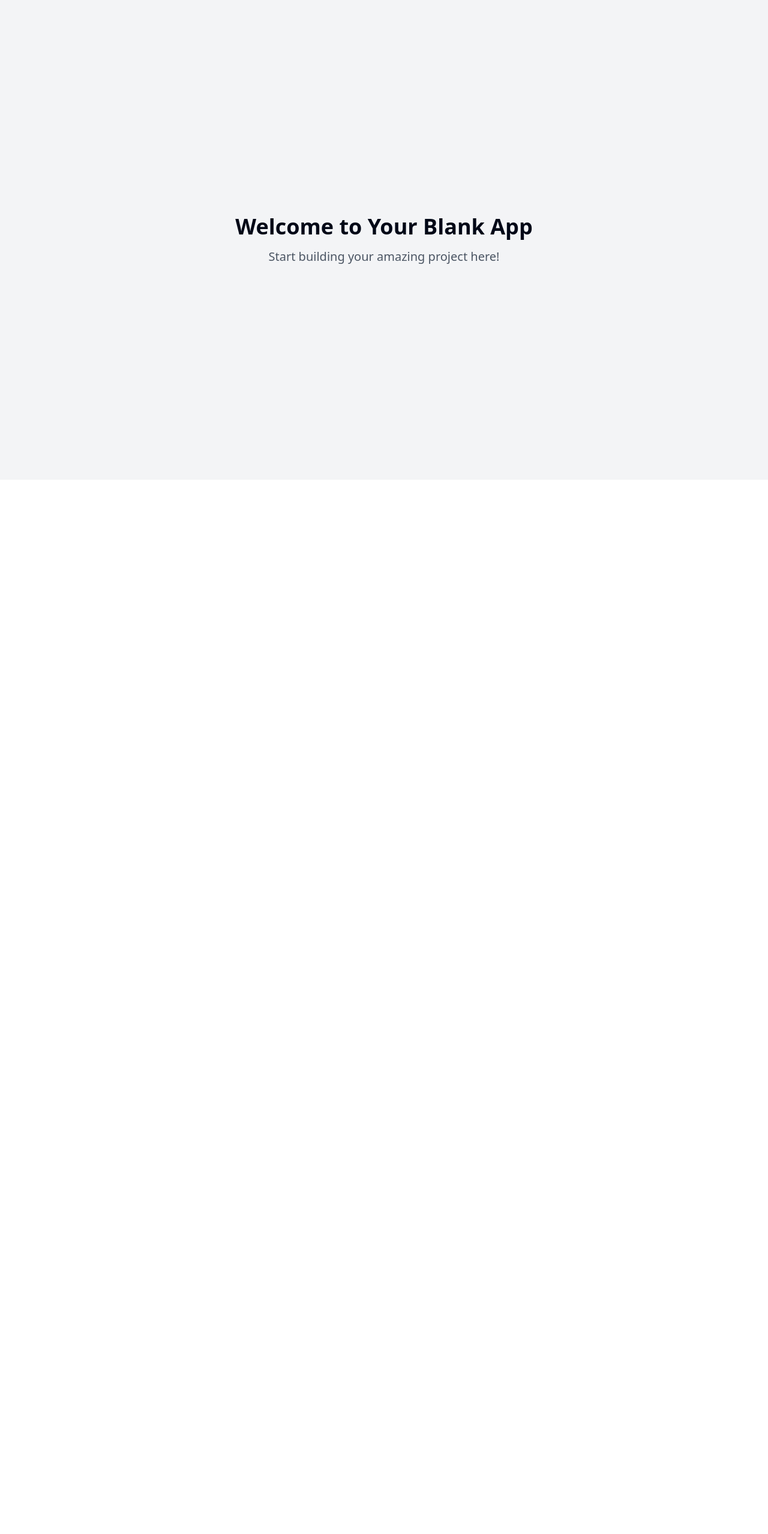
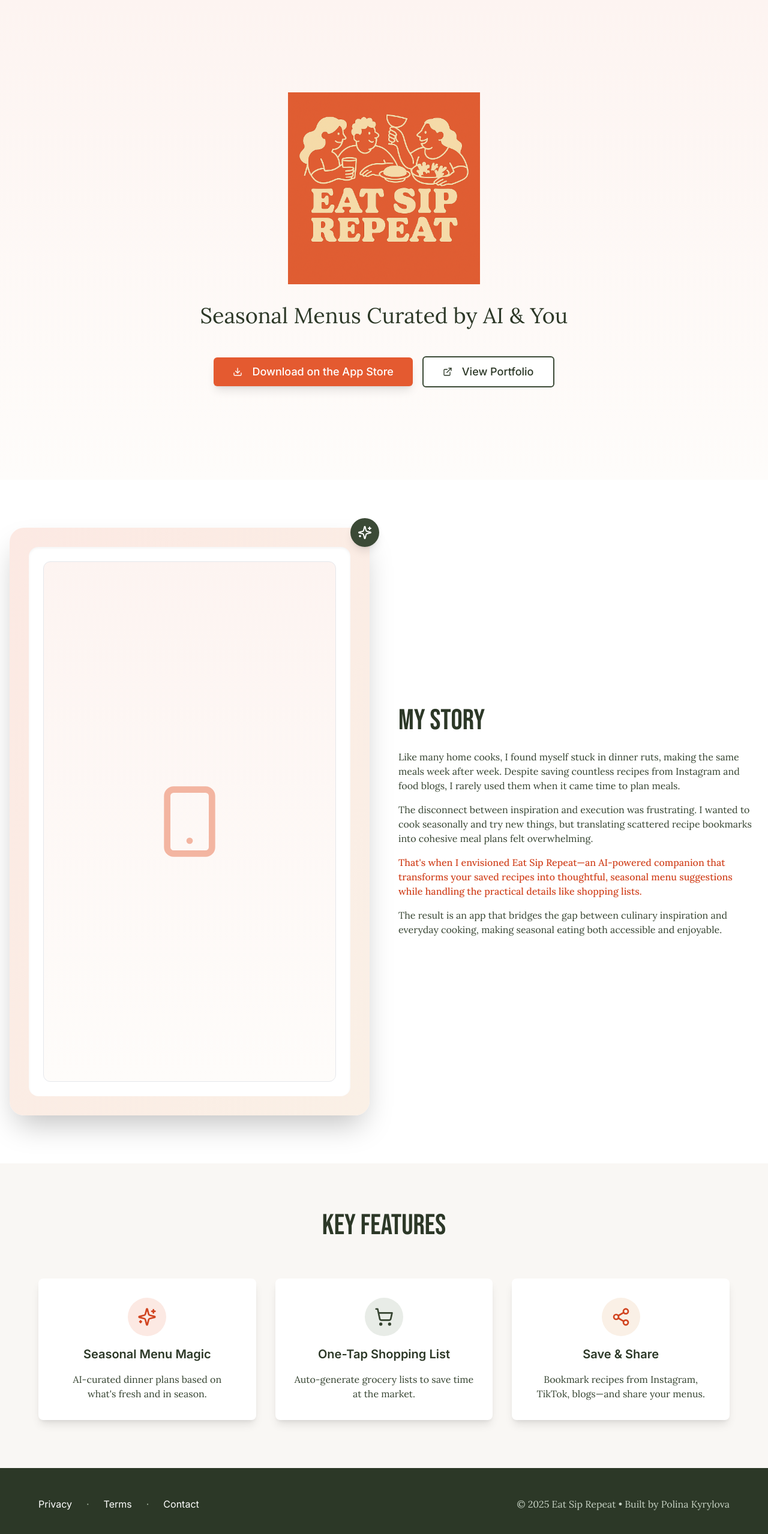
Before and after one commit to mopilasi/sip-repeat-showcase, a React (Vite) app: page / in a window 1280 px wide. Shown: the top 2558 px of the page at 60% size. Before the commit the page ends 800 px from the top, so only its background shows below. Built offline with nearby package versions, Linux system fonts and the light colour scheme.

Commit message:
Implement Eat Sip Repeat landing page
Create a responsive single-page website showcasing the Eat Sip Repeat app, including logo, origin story, feature highlights, and call-to-action buttons.

```diff
--- a/index.html
+++ b/index.html
@@ -1,20 +1,26 @@
+
 <!DOCTYPE html>
 <html lang="en">
   <head>
     <meta charset="UTF-8" />
     <meta name="viewport" content="width=device-width, initial-scale=1.0" />
-    <title>sip-repeat-showcase</title>
-    <meta name="description" content="Lovable Generated Project" />
-    <meta name="author" content="Lovable" />
+    <title>Eat Sip Repeat - Seasonal Menus Curated by AI & You</title>
+    <meta name="description" content="Discover Eat Sip Repeat - an AI-powered app that creates seasonal dinner menus, generates shopping lists, and helps you save recipes from social media. Case study by Polina Kyrylova." />
+    <meta name="author" content="Polina Kyrylova" />
 
-    <meta property="og:title" content="sip-repeat-showcase" />
-    <meta property="og:description" content="Lovable Generated Project" />
+    <meta property="og:title" content="Eat Sip Repeat - Seasonal Menus Curated by AI & You" />
+    <meta property="og:description" content="AI-powered seasonal menu planning app with smart shopping lists and recipe saving features." />
     <meta property="og:type" content="website" />
     <meta property="og:image" content="https://lovable.dev/opengraph-image-p98pqg.png" />
 
     <meta name="twitter:card" content="summary_large_image" />
     <meta name="twitter:site" content="@lovable_dev" />
     <meta name="twitter:image" content="https://lovable.dev/opengraph-image-p98pqg.png" />
+
+    <!-- Google Fonts -->
+    <link rel="preconnect" href="https://fonts.googleapis.com">
+    <link rel="preconnect" href="https://fonts.gstatic.com" crossorigin>
+    <link href="https://fonts.googleapis.com/css2?family=Inter:wght@400;500;600&family=Lora:wght@400;500;600&family=Bebas+Neue&display=swap" rel="stylesheet">
   </head>
 
   <body>
--- a/src/pages/Index.tsx
+++ b/src/pages/Index.tsx
@@ -1,12 +1,175 @@
-// Update this page (the content is just a fallback if you fail to update the page)
+
+import { useState, useEffect } from "react";
+import { Button } from "@/components/ui/button";
+import { Card } from "@/components/ui/card";
+import { Smartphone, CheckCircle, Share2, Sparkles, ShoppingCart, Download, ExternalLink } from "lucide-react";
 
 const Index = () => {
+  const [isVisible, setIsVisible] = useState(false);
+
+  useEffect(() => {
+    setIsVisible(true);
+  }, []);
+
   return (
-    <div className="min-h-screen flex items-center justify-center bg-gray-100">
-      <div className="text-center">
-        <h1 className="text-4xl font-bold mb-4">Welcome to Your Blank App</h1>
-        <p className="text-xl text-gray-600">Start building your amazing project here!</p>
-      </div>
+    <div className="min-h-screen bg-cream-50">
+      {/* Hero Section */}
+      <section className="relative min-h-screen flex flex-col items-center justify-center px-4 py-12 bg-gradient-to-b from-coral-50 to-cream-50">
+        <div className={`text-center max-w-4xl mx-auto transition-all duration-1000 ${isVisible ? 'animate-fade-in' : 'opacity-0'}`}>
+          {/* Logo */}
+          <div className="mb-8">
+            <img
+              src="/lovable-uploads/36267982-a5c3-40f8-92b7-fad86a147f86.png"
+              alt="Eat Sip Repeat Logo"
+              className="w-80 h-80 mx-auto mb-6 animate-scale-in"
+            />
+          </div>
+
+          {/* Tagline */}
+          <h1 className="text-2xl md:text-3xl lg:text-4xl font-lora text-forest-700 mb-12 leading-relaxed">
+            Seasonal Menus Curated by AI & You
+          </h1>
+
+          {/* CTA Buttons */}
+          <div className="flex flex-col sm:flex-row gap-4 justify-center items-center">
+            <Button
+              size="lg"
+              className="bg-coral-500 hover:bg-coral-600 text-white px-8 py-6 text-lg font-inter font-medium transition-all duration-300 hover:scale-105 shadow-lg"
+            >
+              <Download className="mr-2 h-5 w-5" />
+              Download on the App Store
+            </Button>
+            <Button
+              variant="outline"
+              size="lg"
+              className="border-2 border-forest-500 text-forest-700 hover:bg-forest-50 px-8 py-6 text-lg font-inter font-medium transition-all duration-300 hover:scale-105"
+            >
+              <ExternalLink className="mr-2 h-5 w-5" />
+              View Portfolio
+            </Button>
+          </div>
+        </div>
+      </section>
+
+      {/* About / Case Study Section */}
+      <section className="py-20 px-4 bg-white">
+        <div className="max-w-7xl mx-auto">
+          <div className="grid lg:grid-cols-2 gap-12 items-center">
+            {/* Left: App Mockup */}
+            <div className="relative">
+              <div className="bg-gradient-to-br from-coral-100 to-cream-200 rounded-3xl p-8 shadow-2xl">
+                <div className="bg-white rounded-2xl p-6 shadow-inner">
+                  <div className="aspect-[9/16] bg-gradient-to-b from-coral-50 to-cream-50 rounded-xl border border-gray-200 flex items-center justify-center">
+                    <Smartphone className="h-32 w-32 text-coral-300" />
+                  </div>
+                </div>
+              </div>
+              <div className="absolute -top-4 -right-4 bg-forest-500 text-white p-3 rounded-full shadow-lg">
+                <Sparkles className="h-6 w-6" />
+              </div>
+            </div>
+
+            {/* Right: Story Content */}
+            <div className="space-y-6">
+              <h2 className="text-4xl lg:text-5xl font-bebas text-forest-700 mb-6">
+                My Story
+              </h2>
+              <div className="prose prose-lg font-lora text-forest-600 space-y-4">
+                <p>
+                  Like many home cooks, I found myself stuck in dinner ruts, making the same meals week after week.
+                  Despite saving countless recipes from Instagram and food blogs, I rarely used them when it came time to plan meals.
+                </p>
+                <p>
+                  The disconnect between inspiration and execution was frustrating. I wanted to cook seasonally and try new things,
+                  but translating scattered recipe bookmarks into cohesive meal plans felt overwhelming.
+                </p>
+                <p className="font-medium text-coral-600">
+                  That's when I envisioned Eat Sip Repeat—an AI-powered companion that transforms your saved recipes
+                  into thoughtful, seasonal menu suggestions while handling the practical details like shopping lists.
+                </p>
+                <p>
+                  The result is an app that bridges the gap between culinary inspiration and everyday cooking,
+                  making seasonal eating both accessible and enjoyable.
+                </p>
+              </div>
+            </div>
+          </div>
+        </div>
+      </section>
+
+      {/* Feature Highlights */}
+      <section className="py-20 px-4 bg-sand-50">
+        <div className="max-w-6xl mx-auto">
+          <h2 className="text-4xl lg:text-5xl font-bebas text-center text-forest-700 mb-16">
+            Key Features
+          </h2>
+
+          <div className="grid md:grid-cols-3 gap-8">
+            {/* Feature 1 */}
+            <Card className="p-8 bg-white shadow-lg hover:shadow-xl transition-all duration-300 hover:-translate-y-2 border-0">
+              <div className="text-center space-y-4">
+                <div className="w-16 h-16 bg-coral-100 rounded-full flex items-center justify-center mx-auto">
+                  <Sparkles className="h-8 w-8 text-coral-600" />
+                </div>
+                <h3 className="text-xl font-inter font-semibold text-forest-700">
+                  Seasonal Menu Magic
+                </h3>
+                <p className="font-lora text-forest-600">
+                  AI-curated dinner plans based on what's fresh and in season.
+                </p>
+              </div>
+            </Card>
+
+            {/* Feature 2 */}
+            <Card className="p-8 bg-white shadow-lg hover:shadow-xl transition-all duration-300 hover:-translate-y-2 border-0">
+              <div className="text-center space-y-4">
+                <div className="w-16 h-16 bg-forest-100 rounded-full flex items-center justify-center mx-auto">
+                  <ShoppingCart className="h-8 w-8 text-forest-600" />
+                </div>
+                <h3 className="text-xl font-inter font-semibold text-forest-700">
+                  One-Tap Shopping List
+                </h3>
+                <p className="font-lora text-forest-600">
+                  Auto-generate grocery lists to save time at the market.
+                </p>
+              </div>
+            </Card>
+
+            {/* Feature 3 */}
+            <Card className="p-8 bg-white shadow-lg hover:shadow-xl transition-all duration-300 hover:-translate-y-2 border-0">
+              <div className="text-center space-y-4">
+                <div className="w-16 h-16 bg-cream-200 rounded-full flex items-center justify-center mx-auto">
+                  <Share2 className="h-8 w-8 text-coral-600" />
+                </div>
+                <h3 className="text-xl font-inter font-semibold text-forest-700">
+                  Save & Share
+                </h3>
+                <p className="font-lora text-forest-600">
+                  Bookmark recipes from Instagram, TikTok, blogs—and share your menus.
+                </p>
+              </div>
+            </Card>
+          </div>
+        </div>
+      </section>
+
+      {/* Footer */}
+      <footer className="py-12 px-4 bg-forest-700 text-white">
+        <div className="max-w-6xl mx-auto">
+          <div className="flex flex-col md:flex-row justify-between items-center space-y-4 md:space-y-0">
+            <div className="flex space-x-6 font-inter">
+              <a href="#" className="hover:text-coral-300 transition-colors">Privacy</a>
+              <span className="text-forest-300">·</span>
+              <a href="#" className="hover:text-coral-300 transition-colors">Terms</a>
+              <span className="text-forest-300">·</span>
+              <a href="mailto:contact@eatsiprepeat.com" className="hover:text-coral-300 transition-colors">Contact</a>
+            </div>
+            <p className="font-lora text-forest-200">
+              © 2025 Eat Sip Repeat • Built by Polina Kyrylova
+            </p>
+          </div>
+        </div>
+      </footer>
     </div>
   );
 };
--- a/tailwind.config.ts
+++ b/tailwind.config.ts
@@ -1,3 +1,4 @@
+
 import type { Config } from "tailwindcss";
 
 export default {
@@ -61,7 +62,64 @@ export default {
 					'accent-foreground': 'hsl(var(--sidebar-accent-foreground))',
 					border: 'hsl(var(--sidebar-border))',
 					ring: 'hsl(var(--sidebar-ring))'
+				},
+				coral: {
+					DEFAULT: '#E45A30',
+					50: '#FDF4F1',
+					100: '#FCE9E3',
+					200: '#F8CFC2',
+					300: '#F3B5A1',
+					400: '#EC8266',
+					500: '#E45A30',
+					600: '#D14420',
+					700: '#B23618',
+					800: '#8F2B13',
+					900: '#74220F'
+				},
+				cream: {
+					DEFAULT: '#F7E3CF',
+					50: '#FEFCFA',
+					100: '#FDF9F5',
+					200: '#FAF0E6',
+					300: '#F7E3CF',
+					400: '#F0D1A8',
+					500: '#E9BF81',
+					600: '#D4A65A',
+					700: '#B28A47',
+					800: '#8F6F38',
+					900: '#755A2E'
+				},
+				forest: {
+					DEFAULT: '#3B4A36',
+					50: '#F4F6F3',
+					100: '#E8ECE7',
+					200: '#C7D2C4',
+					300: '#A6B8A1',
+					400: '#64845B',
+					500: '#3B4A36',
+					600: '#354330',
+					700: '#2C3827',
+					800: '#232D1F',
+					900: '#1D2519'
+				},
+				sand: {
+					DEFAULT: '#D1BFA3',
+					50: '#F9F7F4',
+					100: '#F3EFE9',
+					200: '#E7DCC8',
+					300: '#DBC9A7',
+					400: '#C3A365',
+					500: '#D1BFA3',
+					600: '#BC9D6B',
+					700: '#9D8355',
+					800: '#7E6944',
+					900: '#675537'
 				}
+			},
+			fontFamily: {
+				'inter': ['Inter', 'sans-serif'],
+				'lora': ['Lora', 'serif'],
+				'bebas': ['Bebas Neue', 'cursive'],
 			},
 			borderRadius: {
 				lg: 'var(--radius)',
@@ -84,11 +142,33 @@ export default {
 					to: {
 						height: '0'
 					}
+				},
+				'fade-in': {
+					'0%': {
+						opacity: '0',
+						transform: 'translateY(20px)'
+					},
+					'100%': {
+						opacity: '1',
+						transform: 'translateY(0)'
+					}
+				},
+				'scale-in': {
+					'0%': {
+						transform: 'scale(0.95)',
+						opacity: '0'
+					},
+					'100%': {
+						transform: 'scale(1)',
+						opacity: '1'
+					}
 				}
 			},
 			animation: {
 				'accordion-down': 'accordion-down 0.2s ease-out',
-				'accordion-up': 'accordion-up 0.2s ease-out'
+				'accordion-up': 'accordion-up 0.2s ease-out',
+				'fade-in': 'fade-in 0.6s ease-out',
+				'scale-in': 'scale-in 0.4s ease-out'
 			}
 		}
 	},
```
Also changed, not shown: public/lovable-uploads/36267982-a5c3-40f8-92b7-fad86a147f86.png (added).
